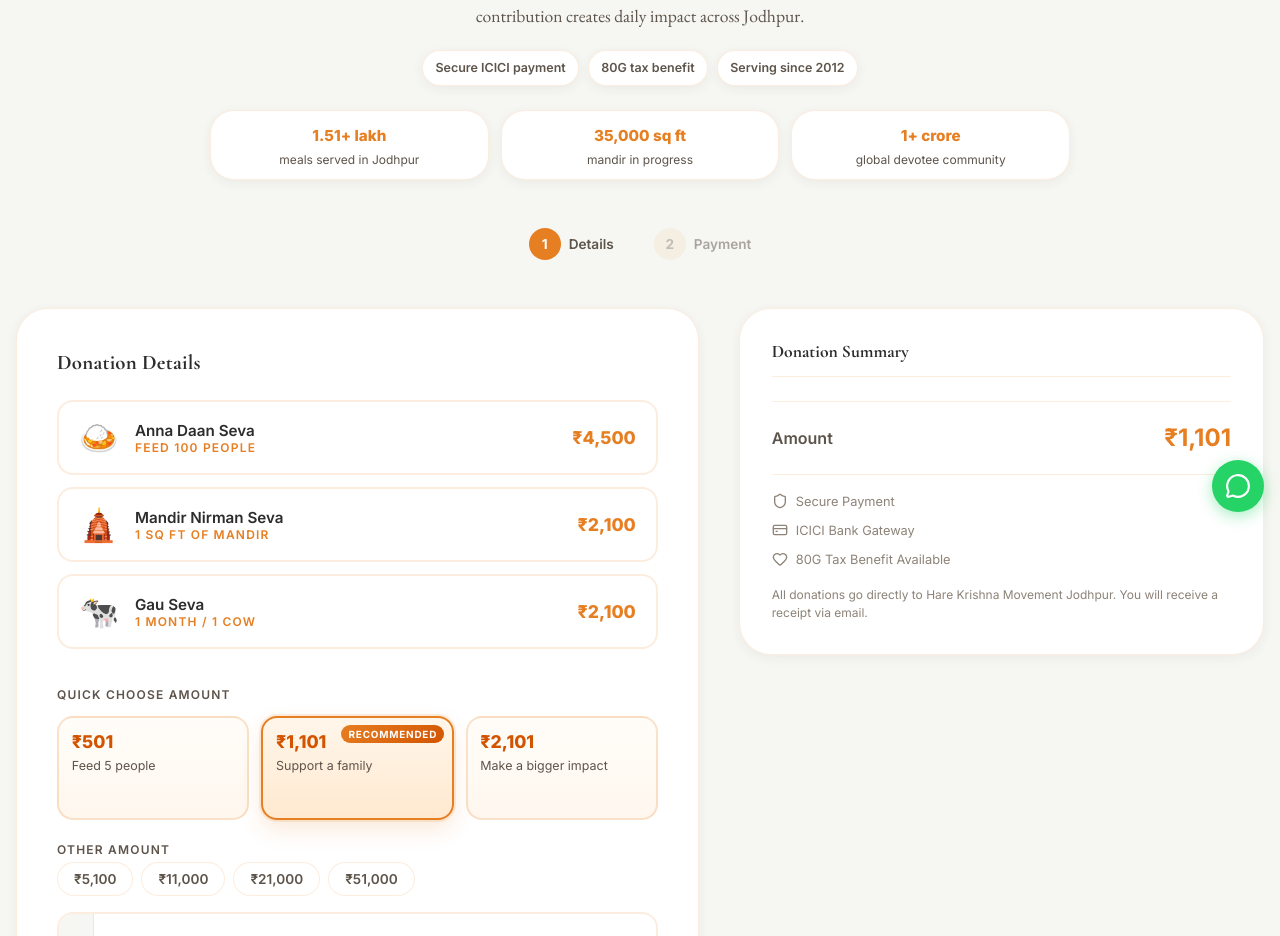
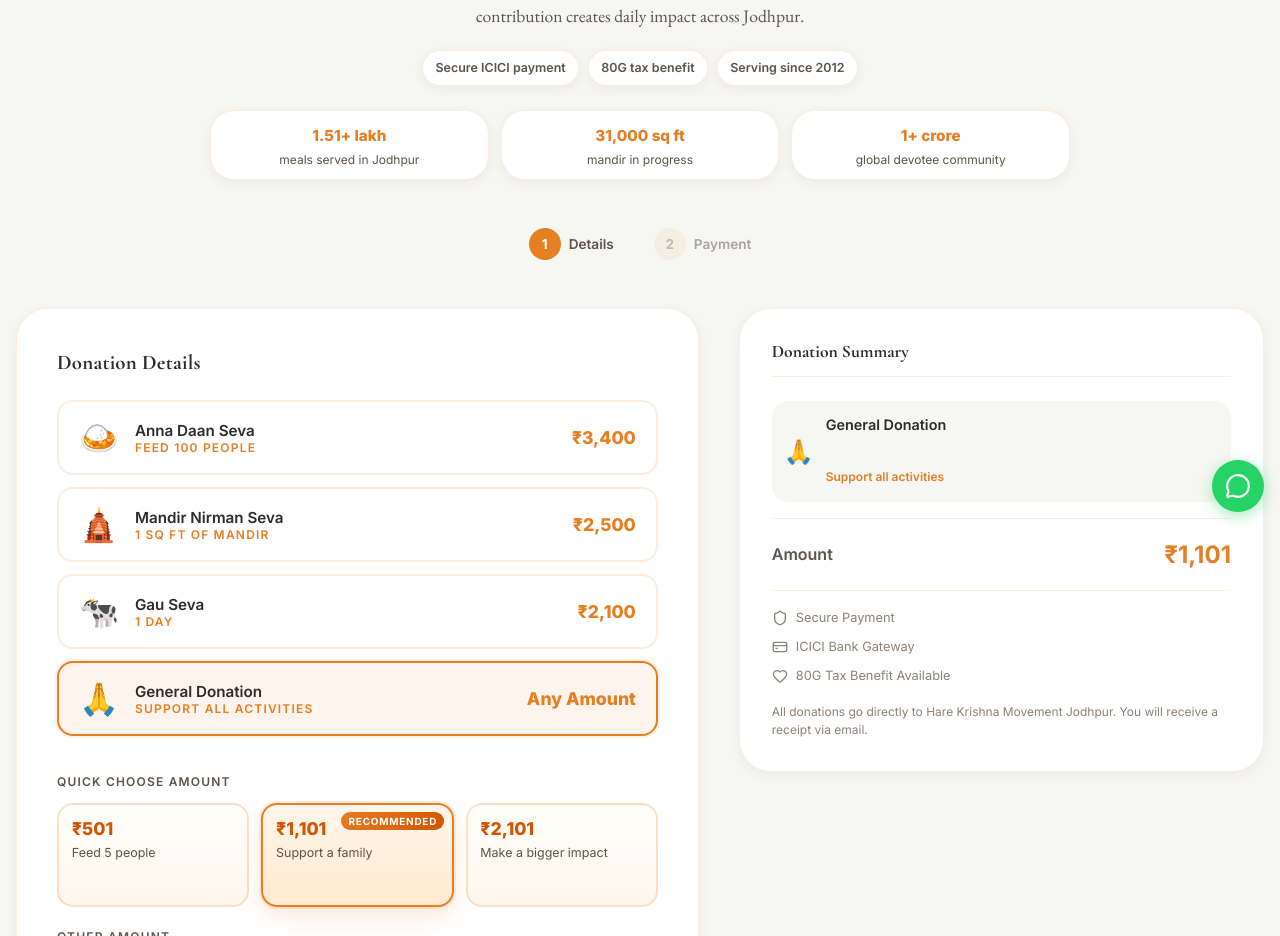
Before and after one commit to chakrashen/harekrishnamarwarmandir, a Next.js app: page /donate in a window 1280 px wide. Shown: the part 268-1204 px from the top of the page. Built offline with nearby package versions, Linux system fonts and the light colour scheme.

Commit message:
Update donation logic to support exact unit quantities, General donations, and metrics

```diff
--- a/app/_components/SevaCards.jsx
+++ b/app/_components/SevaCards.jsx
@@ -6,9 +6,9 @@ import { Heart } from 'lucide-react';
 import styles from './SevaCards.module.css';
 
 const sevas = [
-  { icon: '🍛', name: 'Anna Daan Seva', amount: '₹4,500', impact: 'Feed 100 People', desc: 'Sponsor a day of free prasadam for 100 devotees and the needy.', img: 'aan dan seva.png' },
-  { icon: '🛕', name: 'Mandir Nirman Seva', amount: '₹2,100', impact: '1 Sq Ft of Mandir', desc: 'Build the temple brick by brick. Every sq ft counts.', img: 'mandir-nirman-seva.png' },
-  { icon: '🐄', name: 'Gau Seva', amount: '₹2,100', impact: '1 Month / 1 Cow', desc: 'Provide food, shelter, and medical care for a sacred cow.', img: 'gau dan seva.png' },
+  { icon: '🍛', name: 'Anna Daan Seva', amount: '₹3,400', impact: 'Feed 100 People', desc: 'Sponsor a day of free prasadam for 100 devotees and the needy.', img: 'aan dan seva.png' },
+  { icon: '🛕', name: 'Mandir Nirman Seva', amount: '₹2,500', impact: '1 Sq Ft of Mandir', desc: 'Build the temple brick by brick. Every sq ft counts.', img: 'mandir-nirman-seva.png' },
+  { icon: '🐄', name: 'Gau Seva', amount: '₹2,100', impact: '1 Day', desc: 'Provide food, shelter, and medical care for a sacred cow.', img: 'gau dan seva.png' },
 ];
 
 function SevaImage({ src, alt }) {
--- a/app/donate/_components/DonateForm.jsx
+++ b/app/donate/_components/DonateForm.jsx
@@ -6,9 +6,9 @@ import { useSearchParams } from 'next/navigation';
 import styles from './DonateForm.module.css';
 
 const sevaOptions = [
-  { id: 'anna-daan', name: 'Anna Daan Seva', amount: 4500, icon: '🍛', impact: 'Feed 100 People', desc: 'Sponsor a day of free prasadam for 100 devotees and the needy.' },
-  { id: 'mandir-nirman', name: 'Mandir Nirman Seva', amount: 2100, icon: '🛕', impact: '1 Sq Ft of Mandir', desc: 'Build the temple brick by brick. Every sq ft counts.' },
-  { id: 'gau-seva', name: 'Gau Seva', amount: 2100, icon: '🐄', impact: '1 Month / 1 Cow', desc: 'Provide food, shelter, and medical care for a sacred cow.' },
+  { id: 'anna-daan', name: 'Anna Daan Seva', amount: 3400, unitPrice: 34, unitLabel: 'People', icon: '🍛', impact: 'Feed 100 People', desc: 'Sponsor a day of free prasadam for 100 devotees and the needy.', presets: [{q:100, label: '100 People'}, {q:200, label: '200 People'}, {q:500, label: '500 People'}, {q:1000, label: '1000 People'}] },
+  { id: 'mandir-nirman', name: 'Mandir Nirman Seva', amount: 2500, unitPrice: 2500, unitLabel: 'Sq Ft', icon: '🛕', impact: '1 Sq Ft of Mandir', desc: 'Build the temple brick by brick. Every sq ft counts.', presets: [{q:1, label: '1 Sq Ft'}, {q:5, label: '5 Sq Ft'}, {q:10, label: '10 Sq Ft'}, {q:21, label: '21 Sq Ft'}] },
+  { id: 'gau-seva', name: 'Gau Seva', amount: 2100, unitPrice: 2100, unitLabel: 'Days', icon: '🐄', impact: '1 Day', desc: 'Provide food, shelter, and medical care for a sacred cow.', presets: [{q:1, label: '1 Day'}, {q:7, label: '7 Days'}, {q:15, label: '15 Days'}, {q:30, label: '1 Month'}] },
 ];
 
 const featuredAmounts = [
@@ -23,6 +23,7 @@ export default function DonateForm() {
   const searchParams = useSearchParams();
   const [step, setStep] = useState(1); // 1=details, 2=payment
   const [selectedSeva, setSelectedSeva] = useState(null);
+  const [inputQuantity, setInputQuantity] = useState('1');
   const [customAmount, setCustomAmount] = useState('1101');
   const [loading, setLoading] = useState(false);
   const [error, setError] = useState('');
@@ -45,7 +46,7 @@ export default function DonateForm() {
     addressType: 'Residential',
   });
 
-  const amount = customAmount ? Number(customAmount) : (selectedSeva?.amount || 0);
+  const amount = customAmount ? Number(customAmount) : (selectedSeva ? (Number(inputQuantity) || 0) * selectedSeva.unitPrice : 0);
 
   useEffect(() => {
     const amountParam = searchParams.get('amount');
@@ -58,11 +59,13 @@ export default function DonateForm() {
 
   const handleSevaSelect = (seva) => {
     setSelectedSeva(seva);
-    setCustomAmount(String(seva.amount));
+    setInputQuantity(String(seva.presets[0].q));
+    setCustomAmount('');
   };
 
   const handleQuickAmount = (amt) => {
     setSelectedSeva(null);
+    setInputQuantity('1');
     setCustomAmount(String(amt));
   };
 
@@ -243,7 +246,7 @@ export default function DonateForm() {
               <span className={styles.impactLabel}>meals served in Jodhpur</span>
             </div>
             <div className={styles.impactCard}>
-              <span className={styles.impactValue}>35,000 sq ft</span>
+              <span className={styles.impactValue}>31,000 sq ft</span>
               <span className={styles.impactLabel}>mandir in progress</span>
             </div>
             <div className={styles.impactCard}>
@@ -291,11 +294,53 @@ export default function DonateForm() {
                         <span className={styles.sevaAmt}>₹{s.amount.toLocaleString()}</span>
                       </button>
                     ))}
+
+                    <button
+                      className={`${styles.sevaCard} ${!selectedSeva ? styles.sevaSelected : ''}`}
+                      onClick={() => { setSelectedSeva(null); setCustomAmount('1101'); }}
+                    >
+                      <span className={styles.sevaIcon}>🙏</span>
+                      <div className={styles.sevaInfo}>
+                        <strong>General Donation</strong>
+                        <span className={styles.sevaImpact}>Support all activities</span>
+                      </div>
+                      <span className={styles.sevaAmt}>Any Amount</span>
+                    </button>
                   </div>
 
                   <div className={styles.quickSection}>
+                    {selectedSeva ? (
+                      <>
+                        <label className={styles.fieldLabel}>Choose Quantity</label>
+                        <div className={styles.quickGrid}>
+                          {selectedSeva.presets?.map((p) => (
+                            <button
+                              key={p.q}
+                              className={`${styles.quickBtn} ${!customAmount && Number(inputQuantity) === p.q ? styles.quickActive : ''}`}
+                              onClick={() => { setInputQuantity(String(p.q)); setCustomAmount(''); }}
+                            >
+                              {p.label} <br/><small style={{opacity: 0.8, fontSize: '0.85em', marginTop: '4px', display: 'block'}}>₹{(selectedSeva.unitPrice * p.q).toLocaleString()}</small>
+                            </button>
+                          ))}
+                        </div>
+                        <label className={styles.fieldLabel} style={{ marginTop: '1.5rem' }}>
+                          Or Enter Custom Number of {selectedSeva.unitLabel}
+                        </label>
+                        <div className={styles.customRow}>
+                          <span className={styles.currency} style={{ fontSize: '1.2rem', padding: '0 0.8rem' }}>{selectedSeva.icon}</span>
+                          <input
+                            type="number"
+                            placeholder={`Enter no of ${selectedSeva.unitLabel.toLowerCase()}`}
+                            value={inputQuantity}
+                            onChange={(e) => { setInputQuantity(e.target.value); setCustomAmount(''); }}
+                            className={styles.customInput}
+                            min="1"
+                          />
+                        </div>
+                      </>
+                    ) : (
+                      <>
                         <label className={styles.fieldLabel}>Quick Choose Amount</label>
-
                         <div className={styles.featuredAmountGrid}>
                           {featuredAmounts.map((item) => (
                             <button
@@ -322,7 +367,10 @@ export default function DonateForm() {
                             </button>
                           ))}
                         </div>
+                      </>
+                    )}
 
+                    {!selectedSeva && (
                       <div className={styles.customRow}>
                         <span className={styles.currency}>₹</span>
                         <input
@@ -334,6 +382,7 @@ export default function DonateForm() {
                           min="1"
                         />
                       </div>
+                    )}
                   </div>
 
                   <button
@@ -565,12 +614,26 @@ export default function DonateForm() {
             <div className={styles.summaryCard}>
               <h3 className={styles.summaryTitle}>Donation Summary</h3>
 
-              {selectedSeva && (
+              {selectedSeva ? (
                 <div className={styles.summaryItem}>
                   <span className={styles.summaryIcon}>{selectedSeva.icon}</span>
                   <div>
                     <strong>{selectedSeva.name}</strong>
-                    <small>{selectedSeva.impact}</small>
+                    <br />
+                    <small>
+                      {!customAmount && Number(inputQuantity) > 0
+                        ? `${inputQuantity} ${selectedSeva.unitLabel}`
+                        : selectedSeva.impact}
+                    </small>
+                  </div>
+                </div>
+              ) : (
+                <div className={styles.summaryItem}>
+                  <span className={styles.summaryIcon}>🙏</span>
+                  <div>
+                    <strong>General Donation</strong>
+                    <br />
+                    <small>Support all activities</small>
                   </div>
                 </div>
               )}
```
Also changed, not shown: app/_components/ConstructionMeter.jsx (+4 -4 lines). Lines whose indentation alone changed are shown as unchanged.
